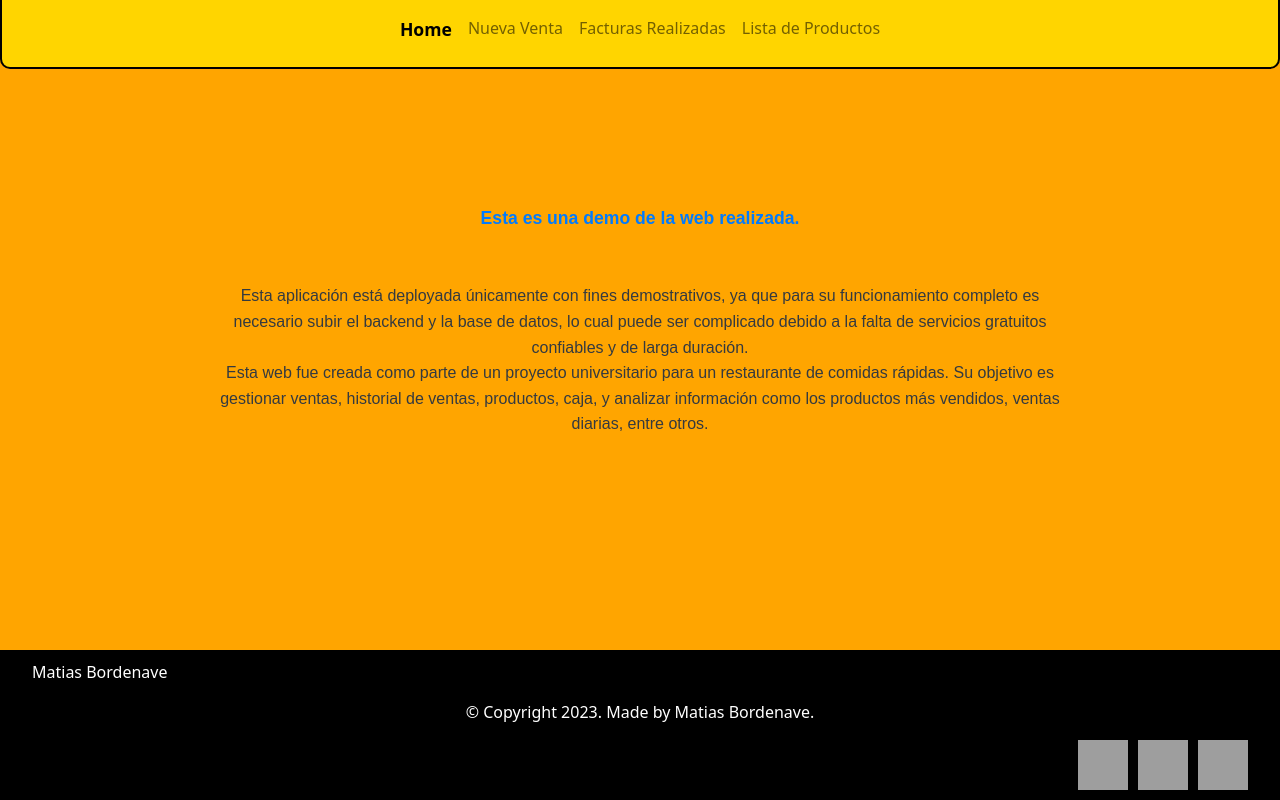
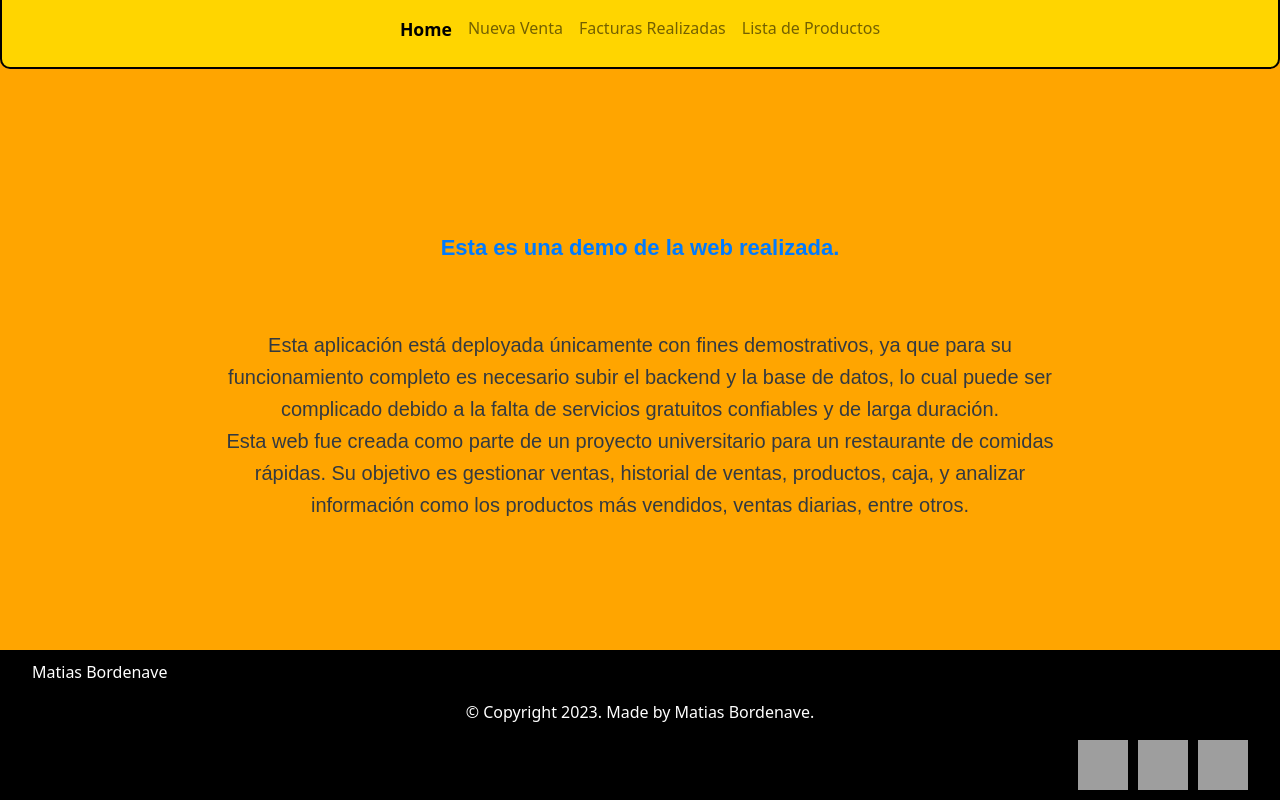
Before and after one commit to MatiasBordenave/mrLomo-Simple, a React (Vite) app: page / in a window 1280 px wide. Built offline with nearby package versions, Linux system fonts and the light colour scheme; grey boxes are pictures that could not be loaded.

Commit message:
agrande tamaño de descripcion de inicio

```diff
--- a/src/styles/navPstyle.css
+++ b/src/styles/navPstyle.css
@@ -64,6 +64,8 @@
   margin-bottom: 20px;
   width:  70%;
   margin: auto;
+  font-size: 20px; /* Ajusta el tamaño según tus necesidades */
+  line-height: 1.5; /* Espaciado entre líneas para mejor legibilidad */
 }
 
 .banner p {
```
